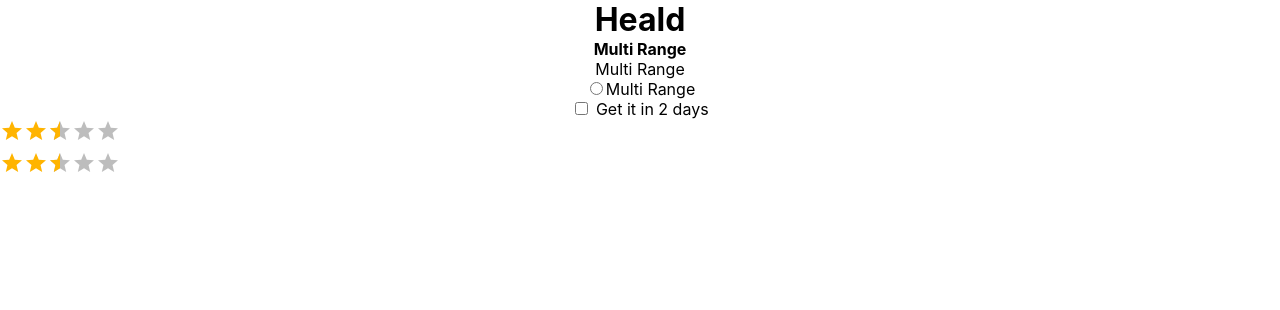
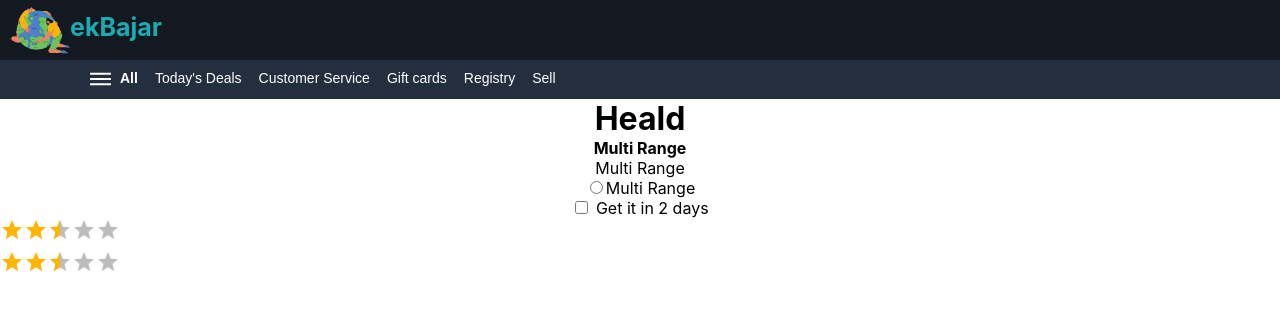
Before and after one commit to pashupatikr/Heald-UI, a React (Create React App) app in the folder heald/: page / in a window 1280 px wide. Shown: the top 310 px of the page. Built offline with nearby package versions, Linux system fonts and the light colour scheme.

Commit message:
feat: add mainheader and sub header demo

```diff
--- a/heald/src/Css/King.css
+++ b/heald/src/Css/King.css
@@ -6,3 +6,13 @@
 .primary-text{
     font-weight: bolder;
 }
+.main-header{
+    position: static;
+    height: 60px;
+    background-color: #131921;
+}
+.sub-header{
+    background-color: #232f3e;
+    height: 39px;
+    padding-top: 0;
+}
--- a/heald/src/Molecules/Home.js
+++ b/heald/src/Molecules/Home.js
@@ -4,12 +4,16 @@
 import PrimaryText from '../Tools/PrimaryText'
 import RadioButtonWithText from '../Tools/RadioButtonWithText'
 import SecondaryText from '../Tools/SecondaryText'
+import MainHeader from '../Widgets/MainHeader'
+import SubHeader from '../Widgets/SubHeader'
 import Title from '../Widgets/Title'
 
 
 export default function Home() {
     return (
         <div>
+          <MainHeader></MainHeader>
+          <SubHeader></SubHeader>
           <Title titletext="Heald"> </Title>
           <PrimaryText data="Multi Range" ></PrimaryText>
           <SecondaryText data="Multi Range" ></SecondaryText>
--- /dev/null
+++ b/heald/src/Widgets/MainHeader.js
@@ -0,0 +1,14 @@
+import React from 'react'
+import logo1 from '../Elements/Image/Logos/ekBajar1.png'
+import logo2 from '../Elements/Image/Logos/ekBajar2.png'
+
+export default function MainHeader() {
+    return (
+        <div>
+            <div className="main-header">
+                <img style={{width: '78px', float:"left", marginTop:'-5px'}} src={logo1} />
+                <span style={{fontSize:"25px",color:"#1CABB3", float:"left", marginTop:"12px",marginLeft:'-8px',fontWeight: 'bolder'}}>ekBajar</span>
+                </div>
+        </div>
+    )
+}
--- /dev/null
+++ b/heald/src/Widgets/SubHeader.js
@@ -0,0 +1,21 @@
+import React from 'react'
+import DehazeIcon from '@material-ui/icons/Dehaze';
+
+
+export default function SubHeader() {
+    return (
+        <div>
+           <div className="sub-header">
+               <DehazeIcon style={{ fontSize: 25, float: 'left', color: 'white' , paddingTop: '7px',paddingLeft: '10px'}} />
+               <div style={{ fontSize: 14,  color: 'white', paddingTop: '10px', fontFamily: "Arial,sans-serif"}}>
+               <span style={{ float: 'left', paddingLeft: '7px', fontWeight: 'bolder'}}>All</span>
+               <span style={{ float: 'left', paddingLeft: '17px'}} >Today's Deals</span>
+               <span style={{ float: 'left', paddingLeft: '17px'}}>Customer Service</span>
+               <span style={{ float: 'left', paddingLeft: '17px'}}>Gift cards</span>
+               <span style={{ float: 'left', paddingLeft: '17px'}}>Registry</span>
+               <span style={{ float: 'left', paddingLeft: '17px'}}>Sell</span>
+               </div>
+               </div>
+        </div>
+    )
+}
```
Also changed, not shown: heald/src/Elements/Image/Logos/ekBajar1.png (added), heald/src/Elements/Image/Logos/ekBajar2.png (added).
